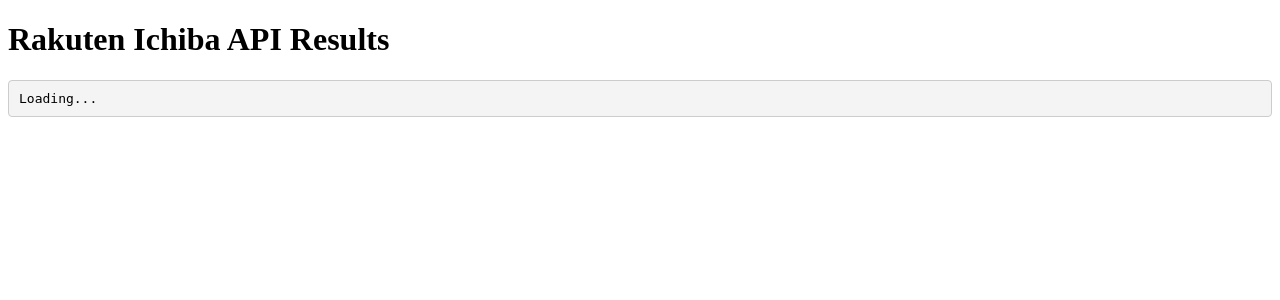
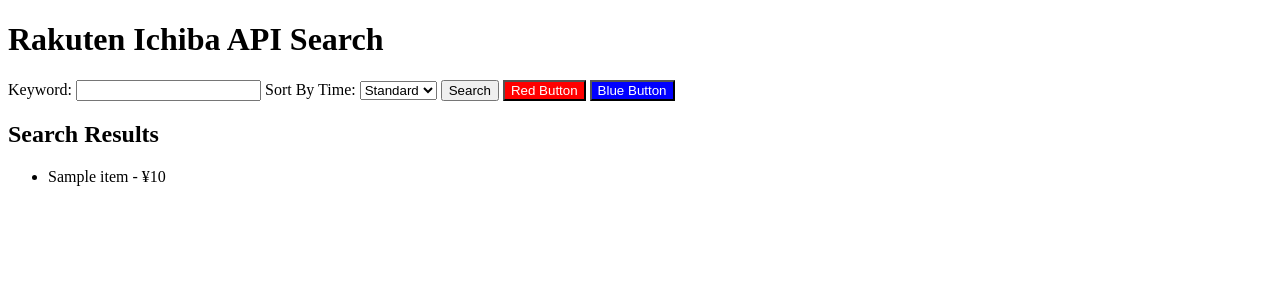
Before and after one commit to kanbrtkuy/FullStackRakuten, a Django app: template present_django/templates/myapp/rakuten_api.html in a window 1280 px wide. Shown: the top 300 px of the page. Run offline with Django 4.2, Linux system fonts and the light colour scheme; the template is opened without the code that fills it: most values are stand-ins (such as "Sample title", 1, 10 or a date in 2020).

Commit message:
Added search function, sort function and map selection function

```diff
--- a/present_django/conf/settings.py
+++ b/present_django/conf/settings.py
@@ -10,6 +10,7 @@
 https://docs.djangoproject.com/en/4.2/ref/settings/
 """
 
+import os
 from pathlib import Path
 
 # Build paths inside the project like this: BASE_DIR / 'subdir'.
@@ -55,7 +56,7 @@
 TEMPLATES = [
     {
         "BACKEND": "django.template.backends.django.DjangoTemplates",
-        "DIRS": [],
+        "DIRS": [os.path.join(BASE_DIR, 'templates')],
         "APP_DIRS": True,
         "OPTIONS": {
             "context_processors": [
--- a/present_django/templates/myapp/rakuten_api.html
+++ b/present_django/templates/myapp/rakuten_api.html
@@ -1,40 +1,48 @@
 <!DOCTYPE html>
-<html>
+<html lang="en">
 <head>
+    <meta charset="UTF-8">
     <title>Rakuten Ichiba API</title>
-    <style>
-        /* 样式化JSON */
-        pre {
-            background-color: #f4f4f4;
-            padding: 10px;
-            border: 1px solid #ccc;
-            border-radius: 4px;
-            white-space: pre-wrap;
-        }
-    </style>
 </head>
 <body>
-    <h1>Rakuten Ichiba API Results</h1>
+    <h1>Rakuten Ichiba API Search</h1>
+    <form method="get" action="">
+        <label for="keyword">Keyword:</label>
+        <input type="text" name="keyword" id="keyword" required>
 
-    <div id="api-results">
-        <pre id="json-data">Loading...</pre>
-    </div>
+        <!-- Add a drop-down menu -->
+        <label for="sort">Sort By Time:</label>
+        <select name="sort" id="sort">
+            <option value="standard">Standard</option>
+            <option value="+updateTimestamp">New</option>
+            <option value="-updateTimestamp">Old</option>
+        </select>
+
+        <button type="submit">Search</button>
+        <button type="button" id="redButton" style="background-color: red; color: white;">Red Button</button>
+        <button type="button" id="blueButton" style="background-color: blue; color: white;">Blue Button</button>
+    </form>
+
+    {% if items %}
+        <h2>Search Results</h2>
+        <ul>
+            {% for item in items %}
+                <li>{{ item.name }} - ¥{{ item.price }}</li>
+            {% endfor %}
+        </ul>
+    {% endif %}
 
     <script>
-        fetch('/rakuten-api/')
-            .then(response => response.json())
-            .then(data => {
-                const resultsDiv = document.getElementById('api-results');
-                const jsonData = JSON.stringify(data, null, 4); // 格式化JSON数据
-                // 解析JSON数据并将原始Unicode字符呈现在HTML元素中
-                const parsedData = JSON.parse(jsonData);
-                const jsonPre = document.getElementById('json-data');
-                // 使用safe过滤器输出原始HTML内容
-                jsonPre.innerHTML = '<code>' + {{ formatted_data|safe }} + '</code>';
-            })
-            .catch(error => {
-                console.error('Error fetching data:', error);
-            });
+        // JavaScript to set keyword and trigger form submission
+        document.getElementById("redButton").addEventListener("click", function() {
+            document.getElementById("keyword").value = "東京 お土産";
+            document.querySelector("form").submit();
+        });
+
+        document.getElementById("blueButton").addEventListener("click", function() {
+            document.getElementById("keyword").value = "京都 お土産";
+            document.querySelector("form").submit();
+        });
     </script>
 </body>
 </html>
```
Also changed, not shown: present_django/homePage/views.py (+8 -7 lines).
